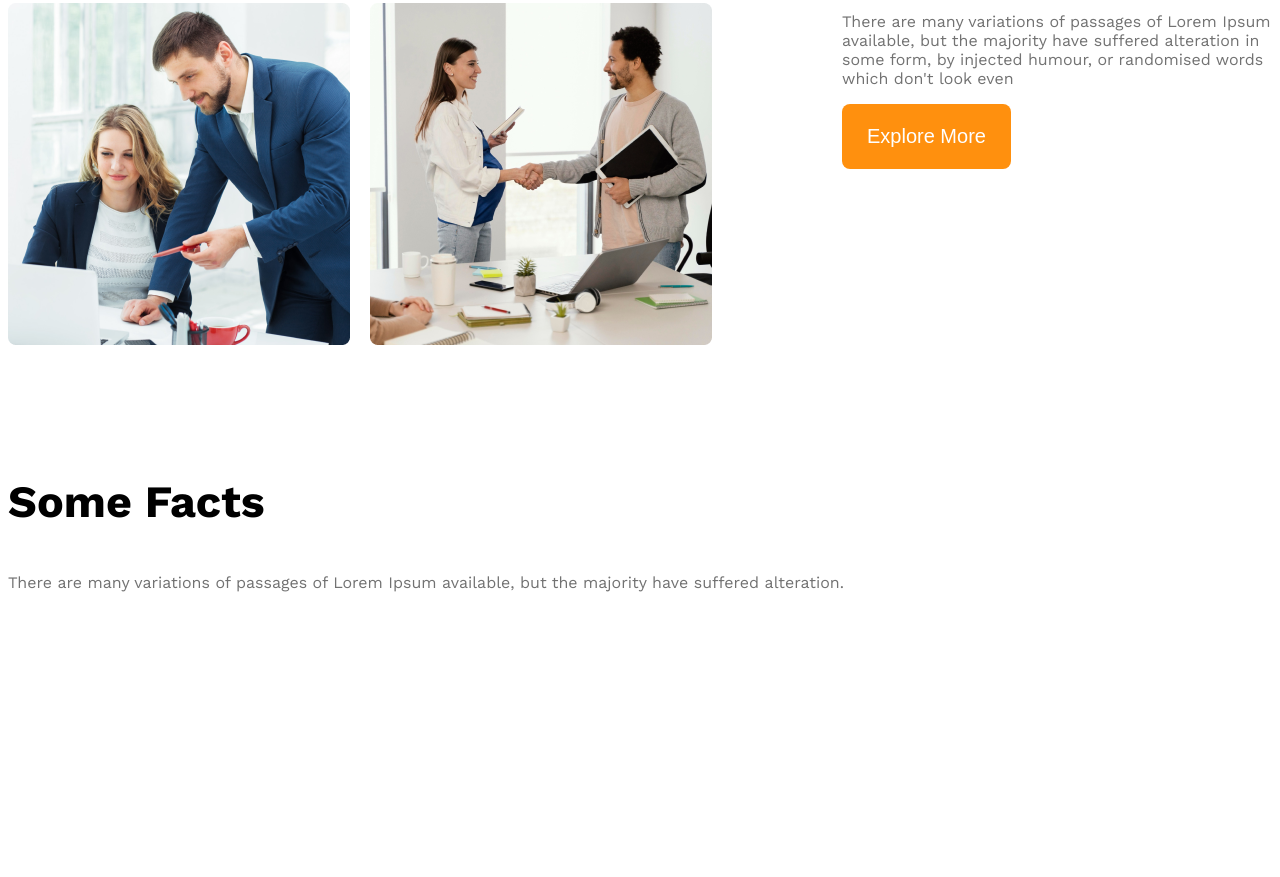
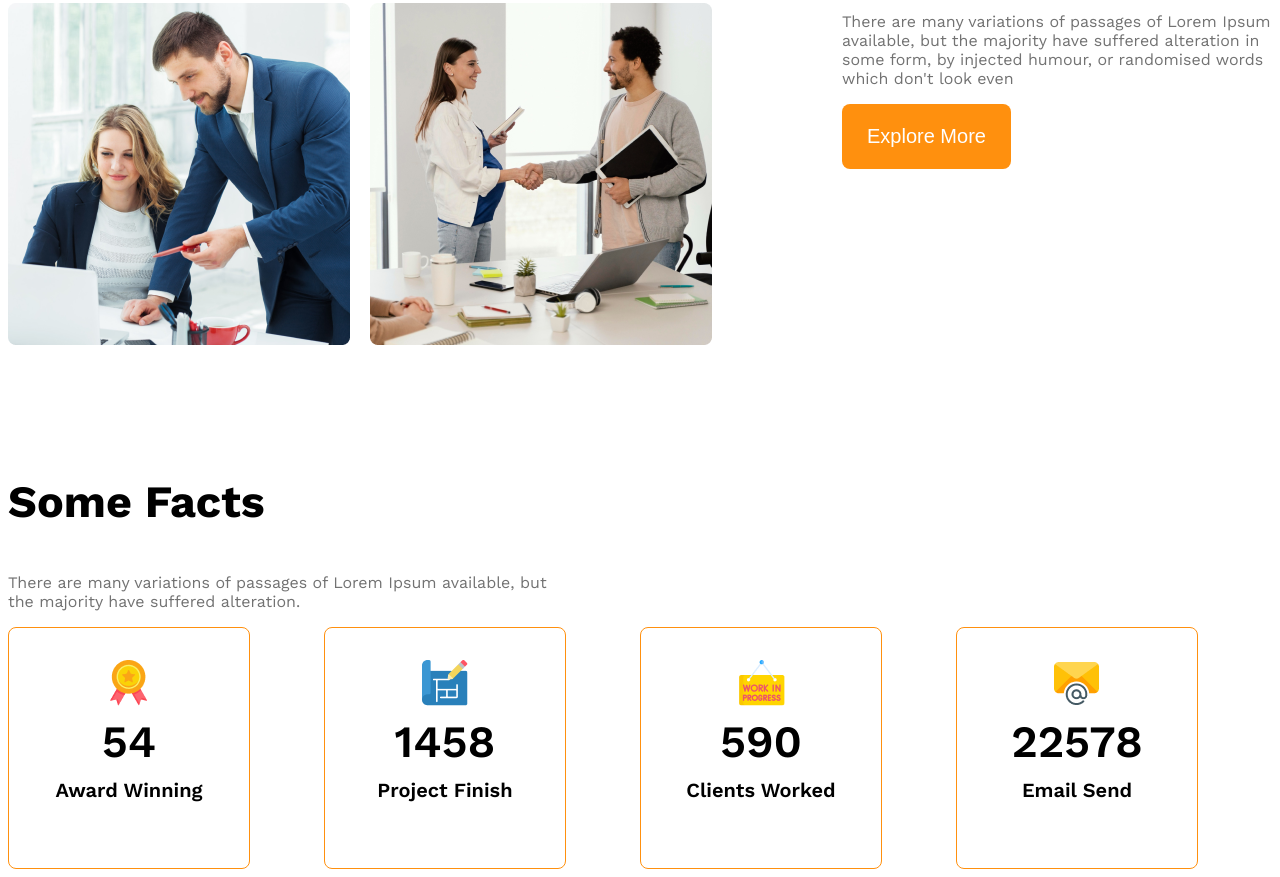
Before and after one commit to Sartaj-Arefin/g3-architect-website, a plain HTML site: page index.html in a window 1280 px wide. Shown: the part 1675-2552 px from the top of the page. Before the commit the page ends 2448 px from the top, so only its background shows below. Drawn offline with nearby package versions, Linux system fonts and the light colour scheme.

Commit message:
added some fact

```diff
--- a/index.html
+++ b/index.html
@@ -50,27 +50,28 @@ Group of Architects</h1>
 <!-- some facts -->
 <section class="some-facts">
 <h3 class="section-title">Some Facts</h3>
-<p class="text-light-gray">There are many variations of passages of Lorem Ipsum available, but the majority have suffered alteration.</p>
+<p class="fact-description text-light-gray">There are many variations of passages of Lorem Ipsum available, but the majority have suffered alteration.</p>
 <div class="fact-container">
-    <div class="fact">
-        <img src="" alt="" class="fact-icon">
-        <h4 class="fact-number"></h4>
-        <h5 class="fact-name"></h5>
+    <!-- .fact*4>img.fact-icon+h4.fact-number+h5.fact-name -->
+    <div class="fact-card display-flex">
+        <div><img src="./images/icons/ribon.png" alt="" class="fact-icon">
+        <h4 class="fact-number">54</h4>
+        <h5 class="fact-name">Award Winning</h5></div>
     </div>
-    <div class="fact">
-        <img src="" alt="" class="fact-icon">
-        <h4 class="fact-number"></h4>
-        <h5 class="fact-name"></h5>
+    <div class="fact-card display-flex">
+        <div><img src="./images/icons/projects.png" alt="" class="fact-icon">
+        <h4 class="fact-number">1458</h4>
+        <h5 class="fact-name">Project Finish</h5></div>
     </div>
-    <div class="fact">
-        <img src="" alt="" class="fact-icon">
-        <h4 class="fact-number"></h4>
-        <h5 class="fact-name"></h5>
+    <div class="fact-card display-flex">
+        <div><img src="./images/icons/customers.png" alt="" class="fact-icon">
+        <h4 class="fact-number">590</h4>
+        <h5 class="fact-name">Clients Worked</h5></div>
     </div>
-    <div class="fact">
-        <img src="" alt="" class="fact-icon">
-        <h4 class="fact-number"></h4>
-        <h5 class="fact-name"></h5>
+    <div class="fact-card display-flex">
+       <div> <img src="./images/icons/email.png" alt="" class="fact-icon">
+        <h4 class="fact-number">22578</h4>
+        <h5 class="fact-name">Email Send</h5></div>
     </div>
 </div>
 </section>
--- a/style/architects.css
+++ b/style/architects.css
@@ -91,6 +91,33 @@ font-weight: 500;
 .text-primary{
     color: #FF900E;
 }
+.fact-container {
+    display: grid;
+    grid-template-columns: repeat(4, 1fr);
+}
+.fact-card{
+    border: 1px solid #FF900E;
+    width: 240px;
+    height: 240px;
+    border-radius: 8px;
+    text-align: center;
+    align-items: center;
+    justify-content: center;}
+.fact-number{
+    font-size: 2.8rem;
+    font-weight: 600;
+    margin-top: 5px;
+    margin-bottom: 10px;
+}
+.fact-name{
+    font-size: 1.25rem;
+    font-weight: 600;
+    margin-top: 10px;
+
+}
+.fact-description {
+    max-width: 540px;
+}
 /* media query */
 @media screen and  (max-width: 576px) {
 .navbar,
```
